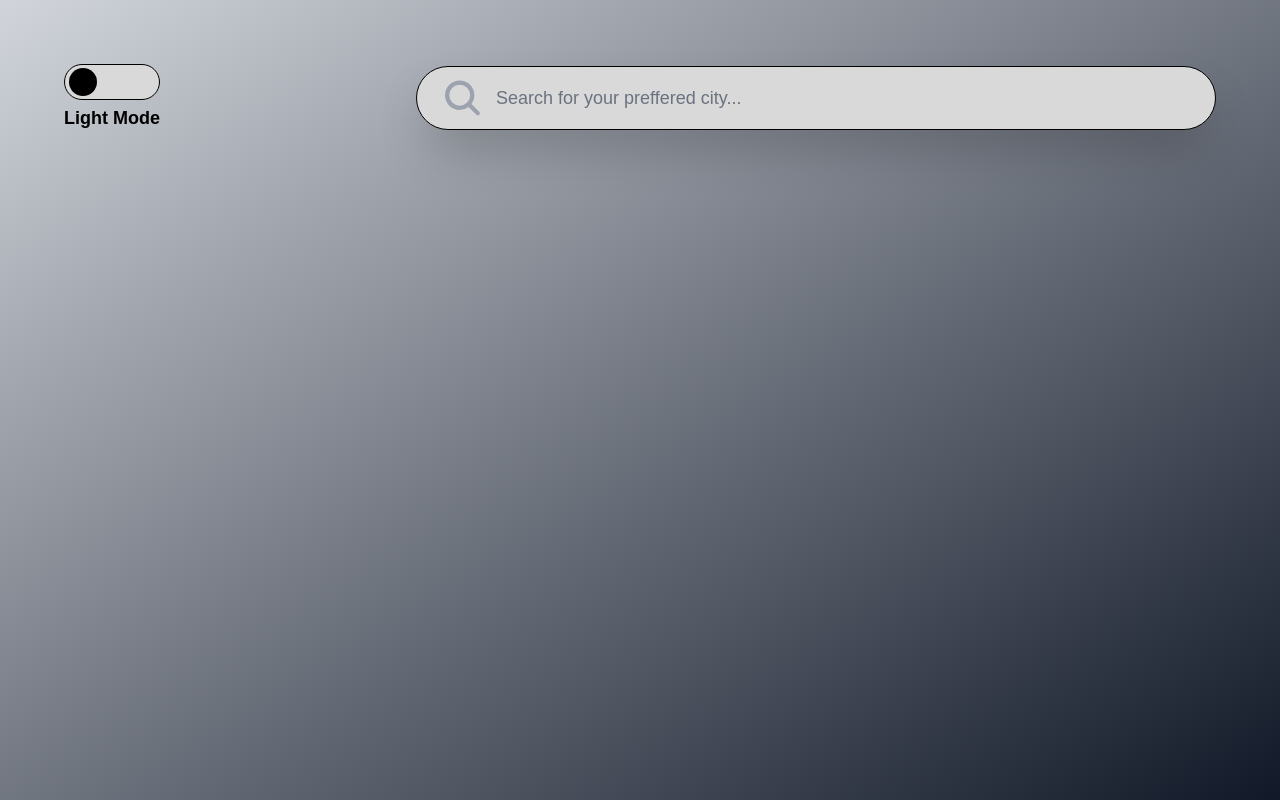
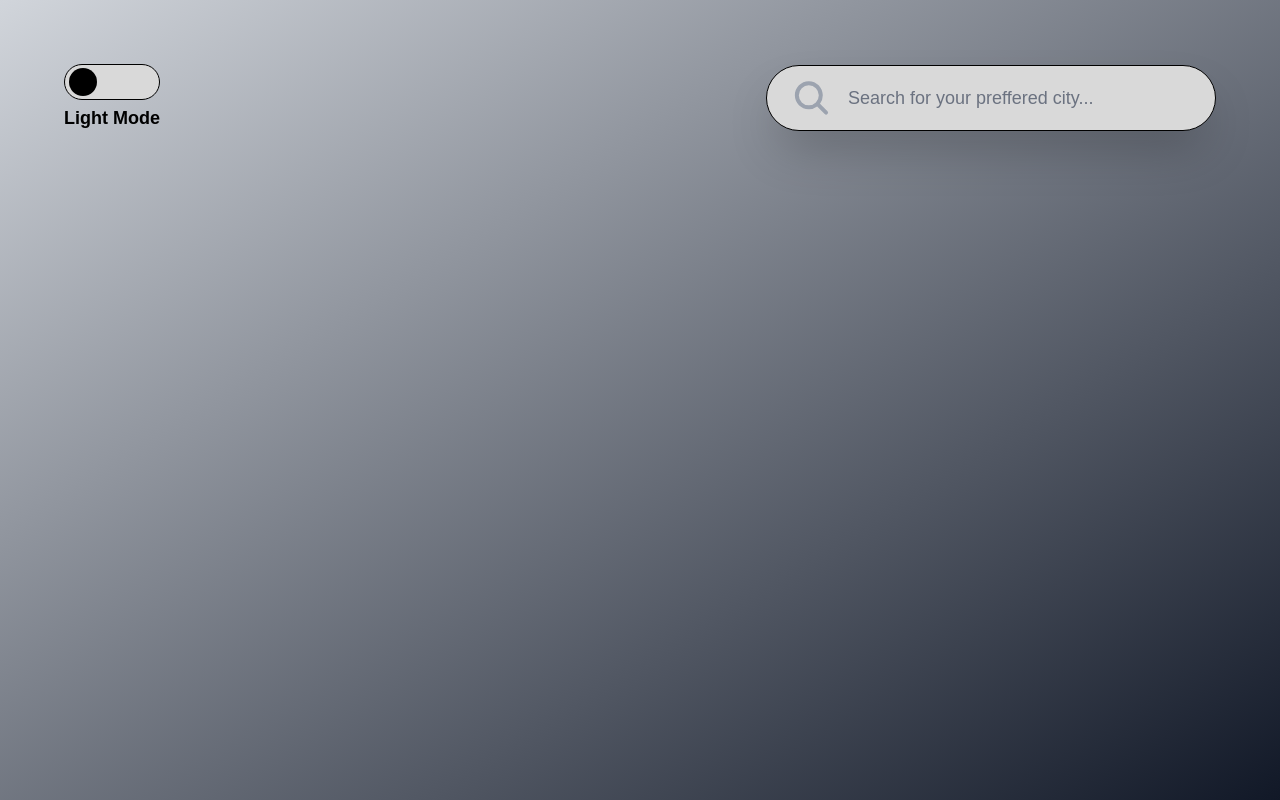
Before and after one commit to otonebieridze/weather-app, a React (Vite) app: page / in a window 1280 px wide. Built offline with nearby package versions, Linux system fonts and the light colour scheme.

Commit message:
Modify Header

```diff
--- a/src/App.jsx
+++ b/src/App.jsx
@@ -3,7 +3,7 @@ import Header from "./components/Header";
 
 function App() {
   return (
-    <div className="w-full h-screen bg-gradient-to-br from-gray-300 to-gray-900">
+    <div className="w-full h-screen bg-gradient-to-br from-gray-300 to-gray-900 flex flex-col items-center">
       <Header />
     </div>
   );
--- a/src/components/Header.jsx
+++ b/src/components/Header.jsx
@@ -2,8 +2,8 @@ import { IoSearch } from "react-icons/io5";
 
 export default function Header() {
   return (
-    <div className="flex justify-between items-center">
-      <div className="mt-16 ml-16">
+    <div className="w-full max-w-7xl flex justify-between items-center max-md:max-w-full max-md:flex-col max-md:justify-center">
+      <div className="mt-8 md:mt-16 md:ml-16">
         <div className="w-24 h-9 bg-[#D9D9D9] border border-solid border-[#000000] rounded-3xl flex items-center">
           <div className="w-7 h-7 bg-black rounded-full ml-1" />
         </div>
@@ -12,11 +12,11 @@ export default function Header() {
         </p>
       </div>
 
-      <div className="w-[800px] h-16 bg-[#D9D9D9] mt-16 mr-16 border border-solid border-[#000000] rounded-[40px] shadow-2xl flex items-center">
-        <IoSearch className="text-5xl text-gray-400 ml-6" />
+      <div className="w-[450px] bg-[#D9D9D9] mt-8 md:mt-16 md:mr-16 gap-4 pl-6 pr-9 py-2 border border-solid border-[#000000] rounded-[40px] shadow-2xl flex items-center">
+        <IoSearch className="text-5xl text-gray-400" />
         <input
           placeholder="Search for your preffered city..."
-          className="w-full h-full bg-transparent ml-3 outline-none text-[#292929] text-lg font-poppins placeholder-gray-500 focus:placeholder-gray-400 pr-8"
+          className="w-full h-full bg-transparent outline-none text-[#292929] text-lg font-poppins placeholder-gray-500 focus:placeholder-gray-400"
         />
       </div>
     </div>
```
